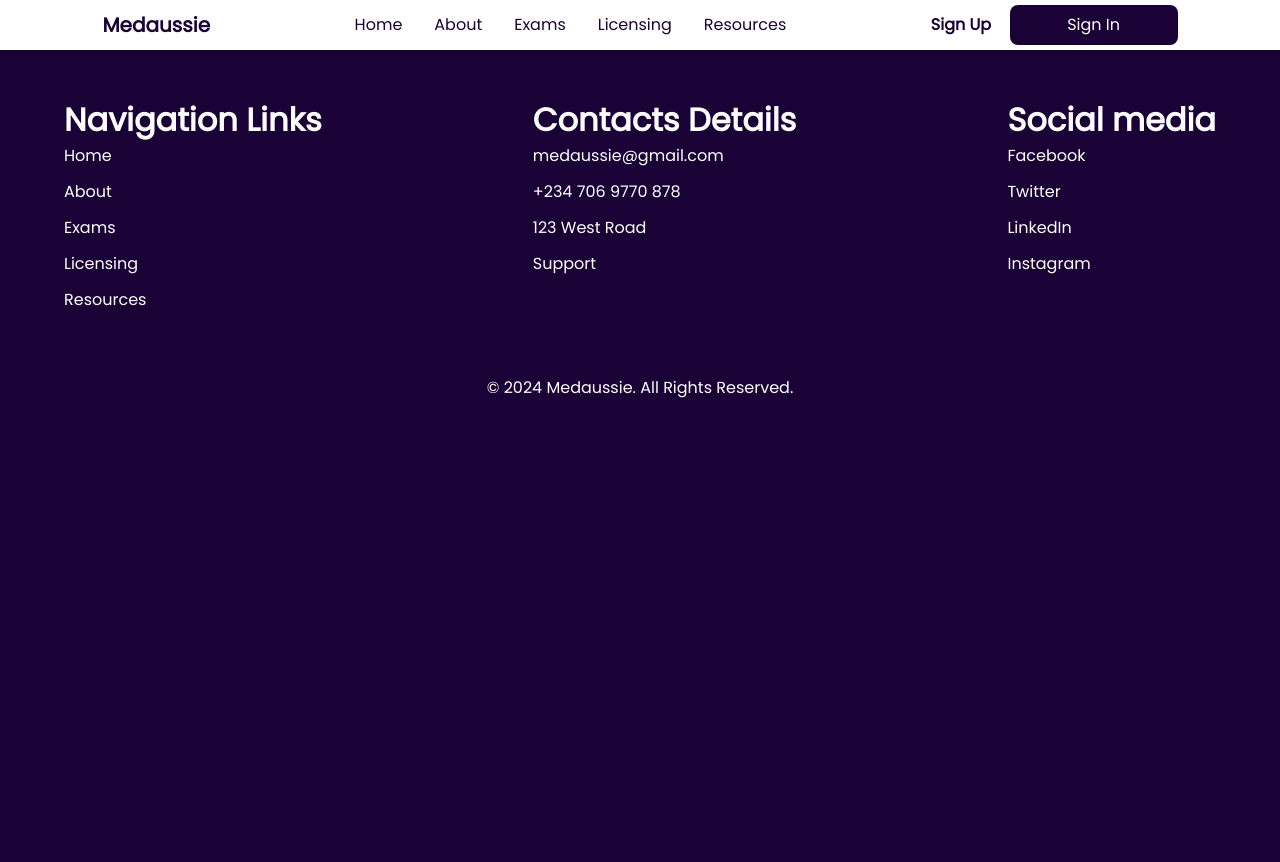
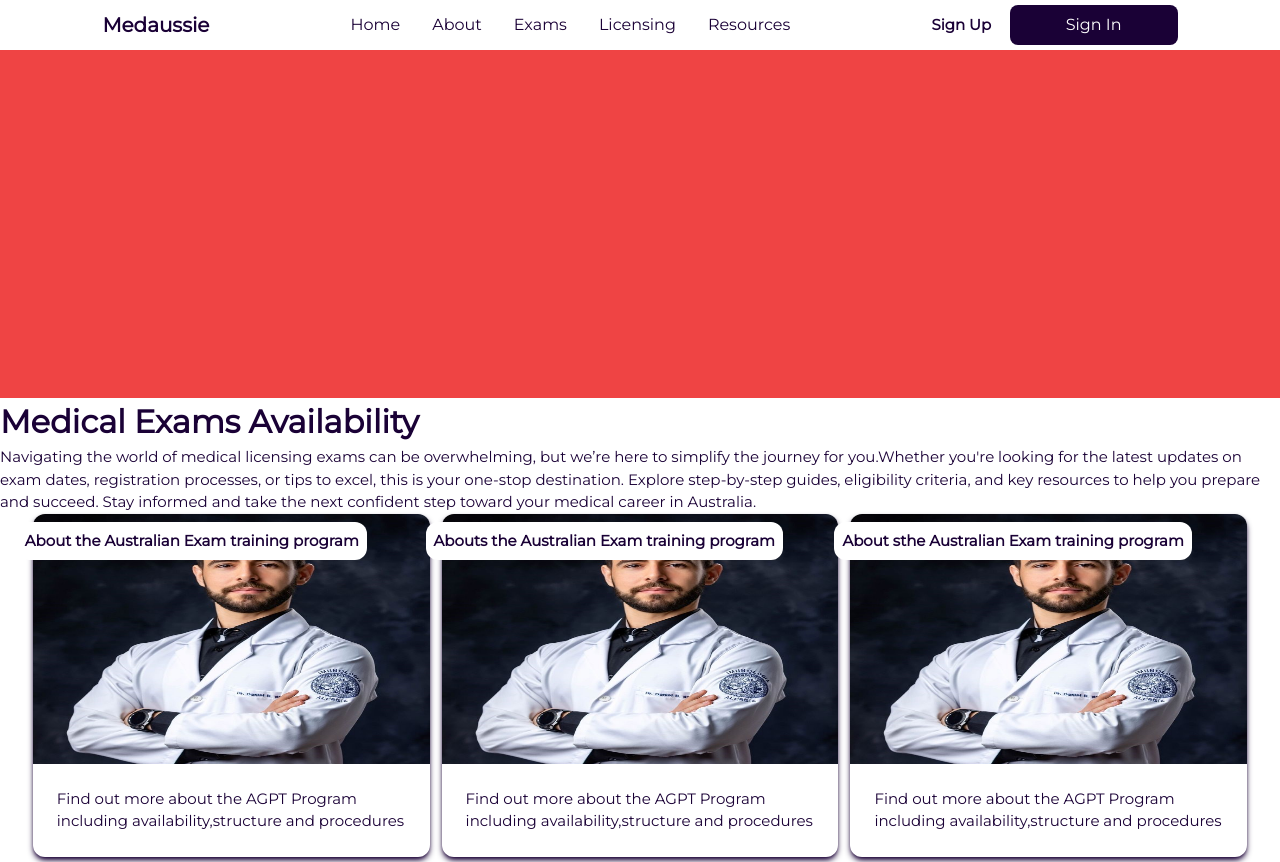
Before and after one commit to Eradz/Medaussie, a Next.js app: page /exam in a window 1280 px wide. Shown: the top 862 px of the page. Before the commit the page ends 800 px from the top, so only its background shows below. Built offline with nearby package versions, Linux system fonts and the light colour scheme.

Commit message:
adding exam page

```diff
--- a/src/app/(Homepage)/_components/Mobilenav.tsx
+++ b/src/app/(Homepage)/_components/Mobilenav.tsx
@@ -9,7 +9,10 @@ const menuItems =  [
   {name: "Exams", link:"/exam"},
   {name: "Licensing", link:"/license"},
   {name: "Resources", link:"/resources"},
-
+]
+const register =  [
+  {name: "Signup", link:"/signup"},
+  {name: "Login", link:"/login"},
 ]
 function Mobilenav() {
 
@@ -58,12 +61,19 @@ function Mobilenav() {
               ></path>
             </svg>
           </div>
-          <div className="flex flex-col items-center gap-8 mt-4 mx-auto">
+          <div className="flex flex-col items-center gap-8 mt-4 mx-auto ">
                 {menuItems.map(({name, link}) => (
                   <Link key={name} href={link} onClick={()=> setMenuOpen(false)}>
                     <p>
                       {name}
                     </p>
+                  </Link>
+                ))}
+                {register.map(({name, link}) => (
+                  <Link className="flex justify-center w-full"  key={name} href={link} onClick={()=> setMenuOpen(false)}>
+                    <button className='w-[70%] py-3 font-bold border text-secondary border-secondary bg-primary rounded-sm hover:bg-secondary hover:text-primary hover:border-primary'>
+                      {name}
+                    </button>
                   </Link>
                 ))}
           </div>
--- a/src/app/(Homepage)/_components/Professions.tsx
+++ b/src/app/(Homepage)/_components/Professions.tsx
@@ -7,10 +7,9 @@ const jobs= [
 ]
 const Professions = () => {
   return (
-    <div className='bg-primary flex flex-col gap-5 items-center p-[5%]'>
-        <h3>Overview of Medical and Allied Medical
-        Professions in Australia</h3>
-        <p className='text-[18px] font-thin'>Navigating the path to a medical career in Australia as an international graduate can be complex. This guide provides a comprehensive overview of the eligibility criteria, exam requirements, and conversion procedures for international medical licenses.</p>
+    <div className='bg-primary flex flex-col gap-5 items-center p-[8%]'>
+        <h3>MEDICAL AND ALLIED PROFESSIONS IN AUSTRALIA</h3>
+        <p className=''>Navigating the path to a medical career in Australia as an international graduate can be complex. This guide provides a comprehensive overview of the eligibility criteria, exam requirements, and conversion procedures for international medical licenses.</p>
         <div className='grid grid-cols-1 md:grid-cols-3 w-full gap-4'>
             {jobs.map((job)=>{
                 return(
--- a/src/app/(Homepage)/_components/Services.tsx
+++ b/src/app/(Homepage)/_components/Services.tsx
@@ -3,22 +3,22 @@ import Image from "next/image"
 const services = [
     {image:'/licenses2.jpeg', name: "License conversion consulation", details: "Our License Conversion Consultation service is tailored to guide you through the complexities of converting your medical qualifications."},
     {image:'/exams2.jpeg', name: "Exam availability updates", details: "Our Medical Exam Availability service keeps you updated on upcoming exams and registration deadlines, helping you plan effectively for your medical career."},
-    {image:'/resoucelib2.jpeg', name: "Resource library", details: "Our Resource Library offers key insights into the Australian medical system, licensing, and exam prep-providing the tools for your success."}
+    {image:'/resoucelib2.jpeg', name: "Resource library", details: "Our Resource Library offers key insights into the Australian medical system, licensing, and exam prep, providing the essential tools for your success."}
 ]
 const Services = () => {
   return (
-    <div className='flex flex-col gap-6 text-center md:p-[5%] p-[15%]'>
-        <div className="text-primary flex flex-col gap-2">
-        <h3>Services we provide</h3>
+    <div className=' flex flex-col gap-12 text-center md:p-[5%] py-[15%] px-[8%] items-center'>
+        <div className="text-primary flex flex-col gap-2 px-[2%]">
+        <h3>SERVICES WE PROVIDE</h3>
         <p>From understanding the conversion process to locating available exams, we work diligently to equip you with the essential information for a smooth transition into the Australian medical system. Experience dedicated support where every detail is tailored to your needs.</p>
         </div>
-        <div className='grid grid-cols-1 md:grid-cols-3 gap-10 justify-center'>
+        <div className='flex flex-col md:flex-row items-center md:justify-between w-[93%] gap-10'>
             {services.map(({name,image, details})=>{
                 return(
-                    <div key={name} className='bg-primary flex flex-col h-full relative rounded-xl shadow-md shadow-current'>
+                    <div key={name} className='bg-primary flex flex-col h-full w-[90%] md:w-[31%] relative rounded-xl shadow-md shadow-current'>
                         <Image width={889} height={592} src={image} alt="exams" className='rounded-tl-xl rounded-tr-xl '/>
-                        <p className='px-6 py-6 text-left'>{details}</p>
-                        <div className='bg-primary p-2 absolute left-[-16px] top-2 rounded-xl'>{name}</div>
+                        <p className='px-6 py-6 text-left '>{details}</p>
+                        <div className='bg-primary p-2 absolute left-[-16px] top-2 rounded-xl font-bold'>{name}</div>
                     </div>
                 )
             })}
--- /dev/null
+++ b/src/app/exam/_components/ExamBlog.tsx
@@ -0,0 +1,30 @@
+import Image from "next/image"
+import Link from "next/link"
+
+const ExamBlog = () => {
+
+  const examPosts = [
+    {image: "/doctor.jpeg", title: "About the Australian Exam training program", excerpt: "Find out more about the AGPT Program including availability,structure and procedures", slug: "sup"},
+    {image: "/doctor.jpeg", title: "Abouts the Australian Exam training program", excerpt: "Find out more about the AGPT Program including availability,structure and procedures", slug: "sup"},
+    {image: "/doctor.jpeg", title: "About sthe Australian Exam training program", excerpt: "Find out more about the AGPT Program including availability,structure and procedures", slug: "sup"},
+    {image: "/doctor.jpeg", title: "About tshe Australian Exam training program", excerpt: "Find out more about the AGPT Program including availability,structure and procedures", slug: "sup"},
+    {image: "/doctor.jpeg", title: "About thse Australian Exam training program", excerpt: "Find out more about the AGPT Program including availability,structure and procedures", slug: "sup"},
+  ]
+
+  return (
+    <div className="flex flex-wrap w-full justify-center gap-3 ">
+       {examPosts.map(({title,image,excerpt, slug})=>{
+                return(
+                    <Link href={`/exam/${slug}`} key={title} className='bg-primary flex flex-col h-full w-[90%] md:w-[31%] relative rounded-xl shadow-md shadow-current'>
+                        <Image width={889} height={200} src={image} alt="exams" className='rounded-tl-xl rounded-tr-xl h-[250px] '/>
+
+                        <p className='px-6 py-6 text-left '>{excerpt}</p>
+                        <div className='bg-primary p-2 absolute left-[-16px] top-2 rounded-xl font-bold'>{title}</div>
+                    </Link>
+                )
+            })}
+    </div>
+  )
+}
+
+export default ExamBlog
--- a/src/app/exam/page.tsx
+++ b/src/app/exam/page.tsx
@@ -1,8 +1,14 @@
 import React from 'react'
+import ExamBlog from './_components/ExamBlog'
 
 const page = () => {
   return (
-    <div>page</div>
+    <div className=' bg-primary py-12'>
+        <div className='bg-red-500 w-full h-[350px]'></div>
+        <h3>Medical Exams Availability</h3>
+        <p>{"Navigating the world of medical licensing exams can be overwhelming, but we’re here to simplify the journey for you.Whether you're looking for the latest updates on exam dates, registration processes, or tips to excel, this is your one-stop destination. Explore step-by-step guides, eligibility criteria, and key resources to help you prepare and succeed. Stay informed and take the next confident step toward your medical career in Australia."}</p>
+            <ExamBlog/>
+    </div>
   )
 }
 
--- a/src/app/globals.css
+++ b/src/app/globals.css
@@ -19,7 +19,7 @@ body {
   background: var(--background);
   font-family: Arial, Helvetica, sans-serif;
   color: #1A0136;
-  font-size: 16px;
+  font-size: 15px;
 }
 
 h3{
--- a/src/app/layout.tsx
+++ b/src/app/layout.tsx
@@ -1,8 +1,8 @@
 import type { Metadata } from "next";
-import {Poppins} from "next/font/google"
+import {Montserrat} from "next/font/google"
 import "./globals.css";
 
-const poppins = Poppins({
+const montserrat = Montserrat({
   weight: "400",
   style: "normal",
   subsets: ["latin"]
@@ -20,7 +20,7 @@ export default function RootLayout({
   return (
     <html lang="en">
       <body
-        className={poppins.className}
+        className={montserrat.className}
       >
         {children}
       </body>
```
